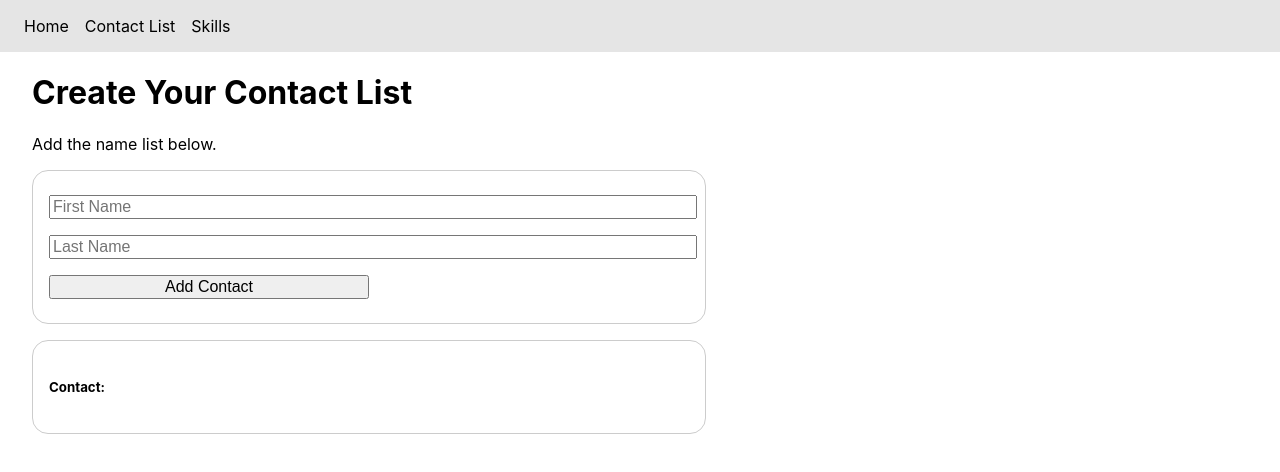
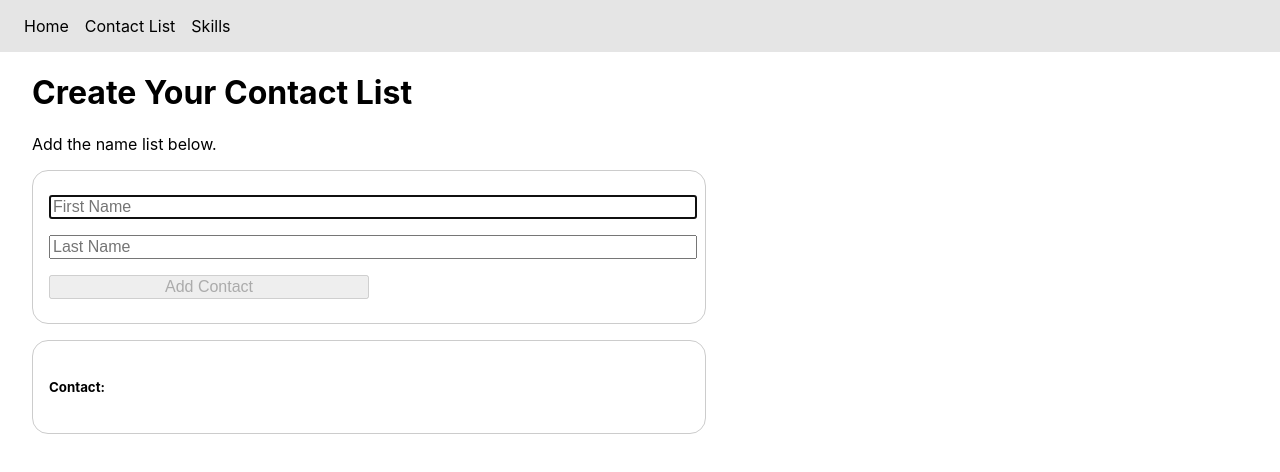
Before and after one commit to thinktinker/additional-react-samples, a React (Create React App) app: page /contact in a window 1280 px wide. Shown: the top 472 px of the page. Built offline with nearby package versions, Linux system fonts and the light colour scheme.

Commit message:
added useRef and useEffect example

```diff
--- a/src/App.js
+++ b/src/App.js
@@ -4,8 +4,7 @@ import {
   BrowserRouter,
   Routes,
   Route,
-  Link,
-  Outlet
+  Link
 } from "react-router-dom";
 
 import Home from './Home';
@@ -38,16 +37,4 @@ function App() {
   );
 }
 
-function Users() {
-  return (
-    <div>
-      <nav>
-        <Link to="me">My Profile</Link>
-      </nav>
-
-      <Outlet />
-    </div>
-  );
-}
-
 export default App;
--- a/src/SkillsJavaScript.js
+++ b/src/SkillsJavaScript.js
@@ -1,6 +1,5 @@
 import React from "react"
 import "./SkillsJavaScript.css";
-import { Outlet } from "react-router-dom";
 
 function Skills() {
     return (
--- a/src/components/contactform/ContactForm.jsx
+++ b/src/components/contactform/ContactForm.jsx
@@ -1,10 +1,26 @@
 import './ContactForm.css';
-import { useState } from 'react';
+import { useState, useRef, useEffect } from 'react';
 
 function ContactForm() {
 
   const [fullName, setfullName] = useState({firstName:"", lastName:""});
   const [contactsData, setContactsData] = useState([]);
+  const inputRef = useRef(null);
+  const [isBtnDisabled, setIsBtnDisabled] = useState(true);
+
+  useEffect(() => {
+    // Focus the input field when component mounts
+    inputRef.current.focus();
+  }, []);
+
+  useEffect(() => {
+    if (fullName.firstName.trim() && fullName.lastName.trim()) {
+      setIsBtnDisabled(false);
+    } else {
+      setIsBtnDisabled(true);
+    }
+  }, [fullName])
+
 
   const contacts = contactsData.map(contact =>
       <li key={contact.firstName + contact.lastName}>
@@ -33,6 +49,7 @@ function ContactForm() {
           name = "firstName"
           value = {fullName.firstName}
           onChange={handleChange}
+          ref={inputRef}
         />
         <input
           type="text"
@@ -42,7 +59,7 @@ function ContactForm() {
           value = {fullName.lastName}
           onChange={handleChange}
         />
-        <button>
+        <button disabled={isBtnDisabled}>
           Add Contact
         </button>
       </form>
```
